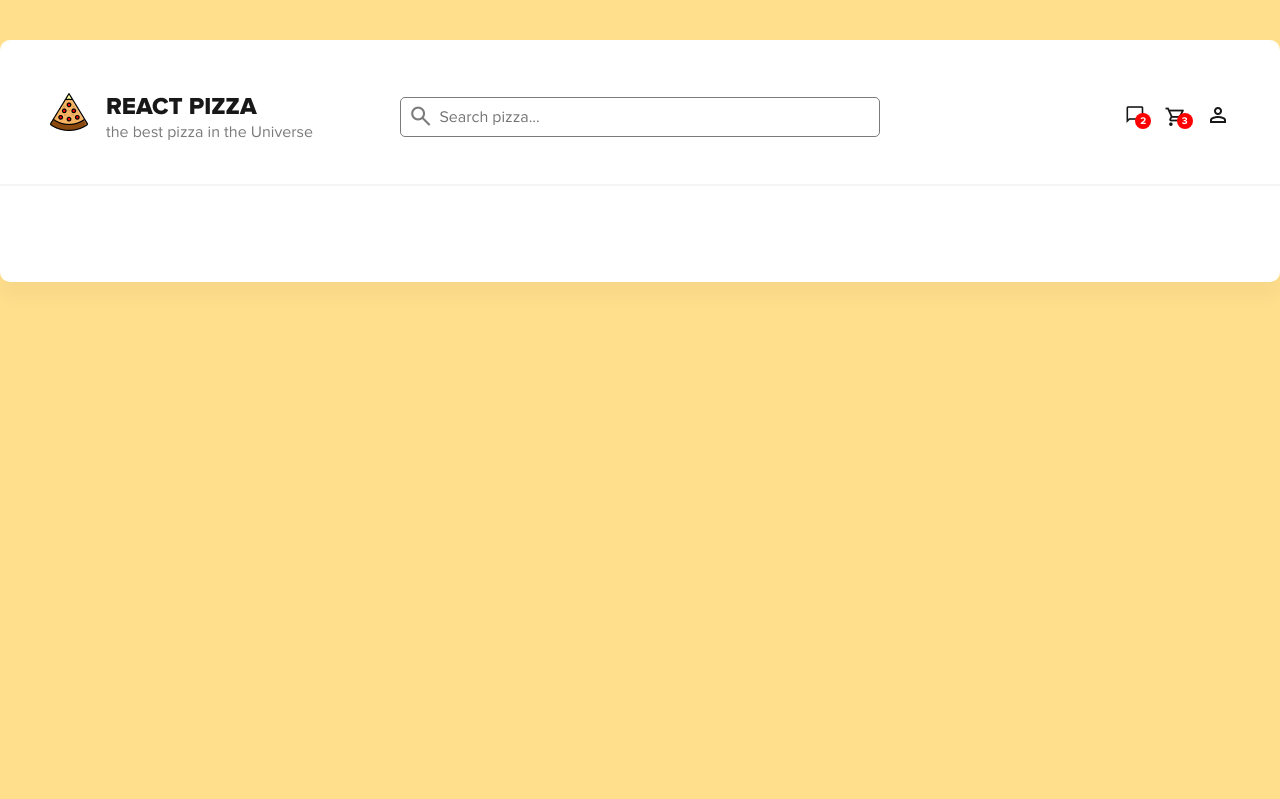
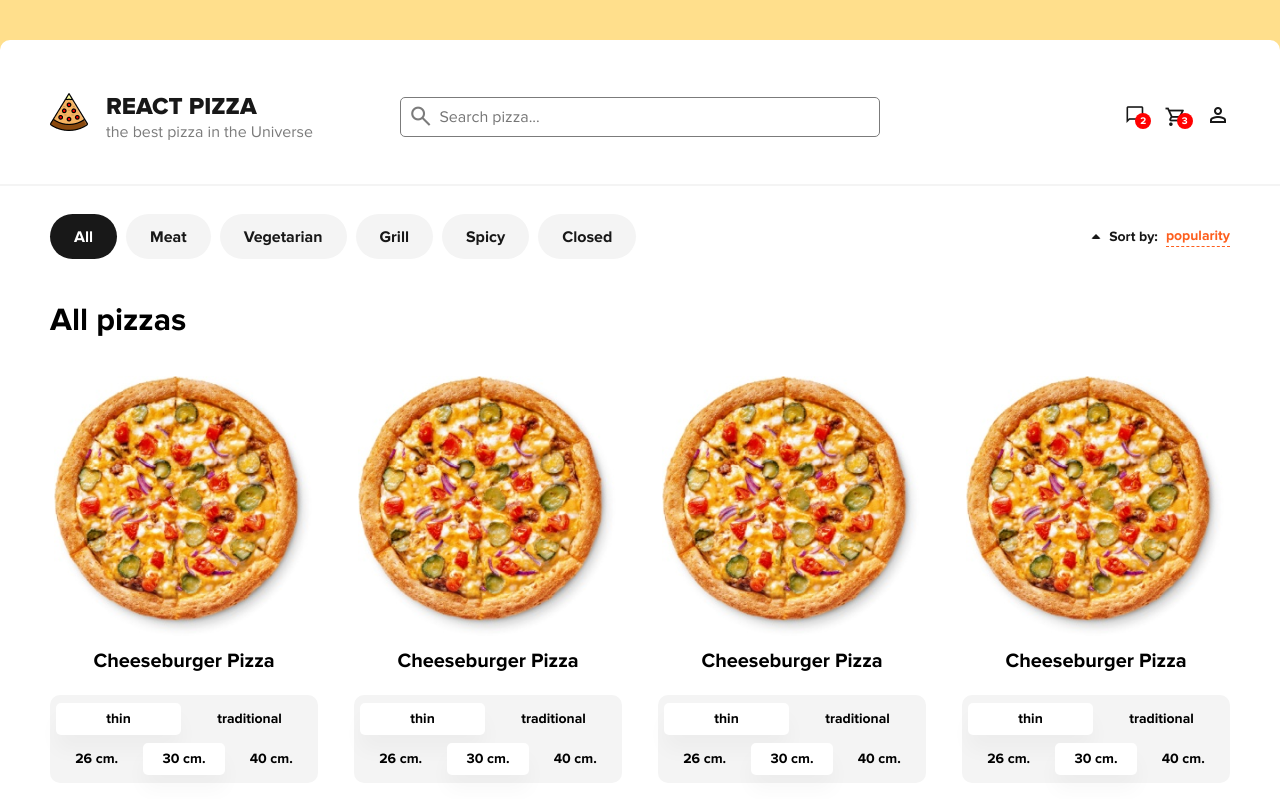
Before and after one commit to dx1ded/react-pizza, a React (Vite) app: page / in a window 1280 px wide. Shown: the top 799 px of the page. Built offline with nearby package versions, Linux system fonts and the light colour scheme.

Commit message:
Main page refactor is done

```diff
--- a/src/@ui/PageWrapper.js
+++ b/src/@ui/PageWrapper.js
@@ -2,8 +2,8 @@ import styled from "styled-components"
 
 export const PageWrapper = styled.div`
   max-width: calc(var(--design-mw) + var(--container-h-offset) * 2);
-  padding: ${(props) => props.$pt || "var(--container-v-offset)"} 0
-    ${(props) => props.$pb || "6rem"};
+  padding-top: ${(props) => props.$pt || "var(--container-v-offset)"};
+  padding-bottom: ${(props) => props.$pb || "6rem"};
   margin: 2.5rem auto 4rem;
   background-color: ${(props) => props.$bg || "var(--white)"};
   border-radius: 10px;
--- a/src/components/Card/Card.jsx
+++ b/src/components/Card/Card.jsx
@@ -1,3 +1,4 @@
+import { Heading, Button } from "@ui"
 import {
   CardDetails,
   CardImage,
@@ -5,9 +6,7 @@ import {
   CardOptions,
   CardOptionsGroup,
   StyledCard,
-} from "@components/Card/Card.styled"
-import { Title } from "@components/Title/Title.styled"
-import { Button } from "@components/Button/Button.styled"
+} from "./Card.styled"
 
 function Option({ id, children, name, isChecked }) {
   return (
@@ -27,9 +26,9 @@ export function Card({ index }) {
   return (
     <StyledCard>
       <CardImage src="/pizza-img.png" />
-      <Title as="h3" $size="md">
+      <Heading as="h3" $size="md" $mb="1.375rem">
         Cheeseburger Pizza
-      </Title>
+      </Heading>
       <CardOptions>
         <CardOptionsGroup data-group="dough">
           <Option id={index} name="option-dough" isChecked>
@@ -52,7 +51,7 @@ export function Card({ index }) {
         </CardOptionsGroup>
       </CardOptions>
       <CardDetails>
-        <Title $size="1.375rem">from 20$</Title>
+        <Heading $size="1.375rem">from 20$</Heading>
         <Button $type="primary">Add</Button>
       </CardDetails>
     </StyledCard>
--- a/src/components/Card/Card.styled.js
+++ b/src/components/Card/Card.styled.js
@@ -2,10 +2,6 @@ import styled from "styled-components"
 
 export const StyledCard = styled.article`
   text-align: center;
-
-  & > h3 {
-    margin-bottom: 1.25rem;
-  }
 `
 
 export const CardImage = styled.img`
--- a/src/components/Filter/Filter.styled.js
+++ b/src/components/Filter/Filter.styled.js
@@ -1,12 +1,14 @@
 import styled from "styled-components"
+import { Container } from "@ui"
 
 export const StyledFilter = styled.div`
-  & > div {
+  margin: 2.5rem 0 3.5rem;
+
+  ${Container} {
     display: flex;
     gap: 1.25rem;
     align-items: center;
     justify-content: space-between;
-    margin-bottom: 3rem;
   }
 `
 
--- a/src/components/Sort/Sort.jsx
+++ b/src/components/Sort/Sort.jsx
@@ -1,10 +1,10 @@
+import { Text } from "@ui"
 import {
   SortOptions,
   SortOptionsList,
   SortTriangle,
   StyledSort,
-} from "@components/Sort/Sort.styled"
-import { Text } from "@components/Text/Text.styled"
+} from "./Sort.styled"
 
 export function Sort() {
   return (
--- a/src/pages/Main/Main.jsx
+++ b/src/pages/Main/Main.jsx
@@ -1,16 +1,14 @@
 import { PageWrapper } from "@ui"
 import { Header } from "@components/Header/Header"
-// import { Filter } from "@components/Filter/Filter"
-// import { Pizza } from "./Pizza"
+import { Filter } from "@components/Filter/Filter"
+import { Pizza } from "./Pizza"
 
 export function Main() {
   return (
     <PageWrapper>
       <Header hasSearch />
-      {/* <Sections> */}
-      {/*  <Filter /> */}
-      {/*  <Pizza /> */}
-      {/* </Sections> */}
+      <Filter />
+      <Pizza />
     </PageWrapper>
   )
 }
--- a/src/pages/Main/Pizza.jsx
+++ b/src/pages/Main/Pizza.jsx
@@ -1,15 +1,14 @@
-import { Container } from "@components/Container/Container.styled"
-import { Title } from "@components/Title/Title.styled"
+import { Container, Heading } from "@ui"
 import { Card } from "@components/Card/Card"
-import { PizzasList, StyledPizza } from "@/pages/Main/Pizza.styled"
+import { PizzasList } from "./Pizza.styled"
 
 export function Pizza() {
   return (
-    <StyledPizza>
+    <section>
       <Container>
-        <Title as="h2" $size="lg">
+        <Heading $size="lg" $mb="2.25rem">
           All pizzas
-        </Title>
+        </Heading>
         <PizzasList>
           {Array(8)
             .fill("")
@@ -18,6 +17,6 @@ export function Pizza() {
             ))}
         </PizzasList>
       </Container>
-    </StyledPizza>
+    </section>
   )
 }
--- a/src/pages/Main/Pizza.styled.js
+++ b/src/pages/Main/Pizza.styled.js
@@ -1,13 +1,7 @@
 import styled from "styled-components"
-
-export const StyledPizza = styled.section`
-  h2 {
-    margin-bottom: 2.25rem;
-  }
-`
 
 export const PizzasList = styled.div`
   display: grid;
   grid-template-columns: repeat(4, 1fr);
-  gap: 2.25rem 4rem;
+  gap: 4rem 2.25rem;
 `
```
Also changed, not shown: src/components/Filter/Filter.jsx (+2 -6 lines).
